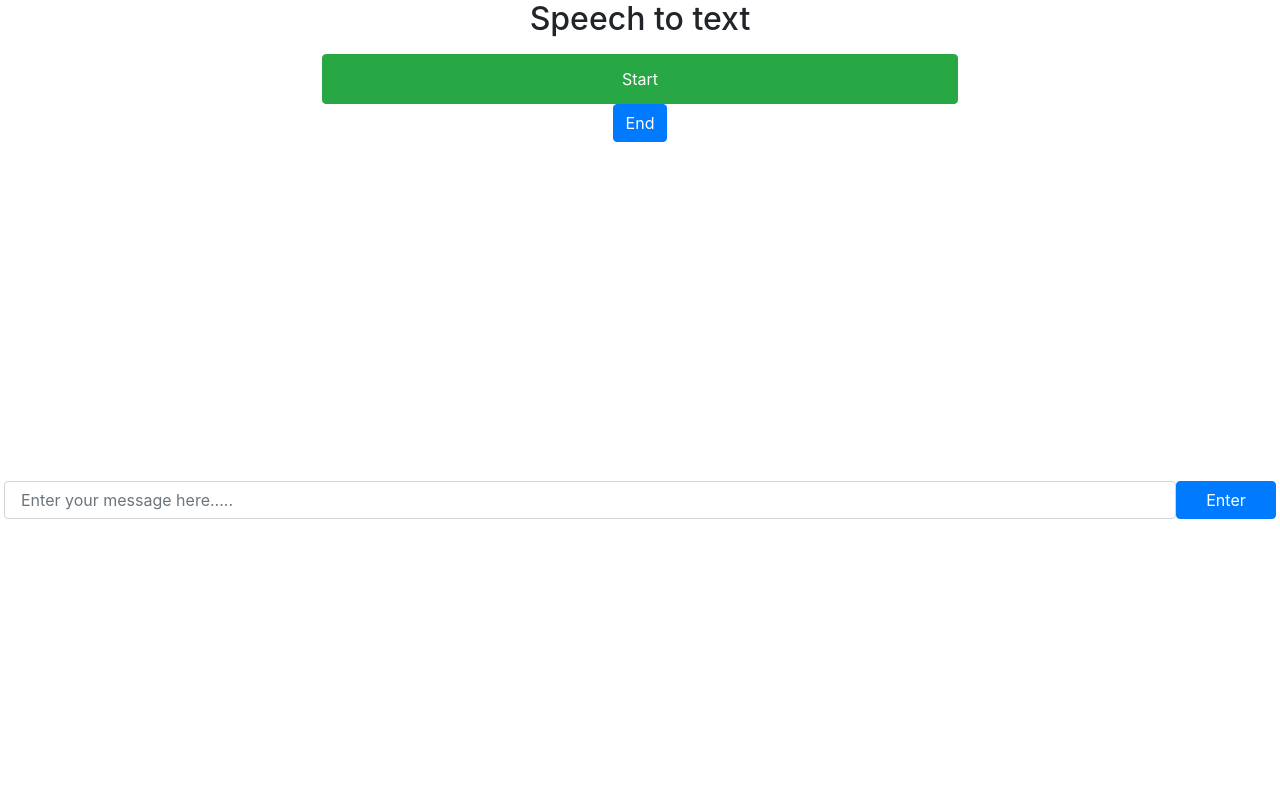
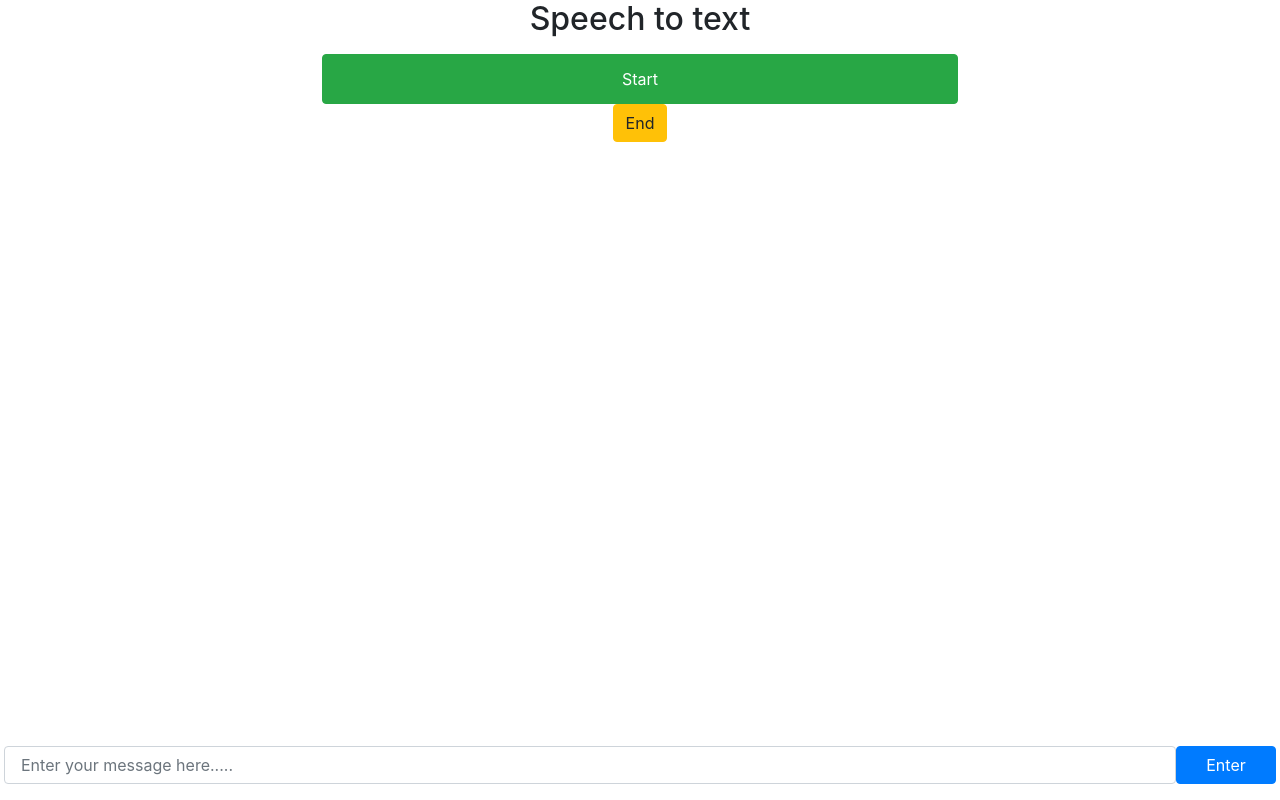
Before and after one commit to auto-mom/automom, an Angular app: page /speechRecognition in a window 1280 px wide. Built offline with nearby package versions, Linux system fonts and the light colour scheme.

Commit message:
css changes

```diff
--- a/src/app/dashboard/dashboard.component.html
+++ b/src/app/dashboard/dashboard.component.html
@@ -132,8 +132,8 @@
         <form #acceptTokenForm="ngForm" novalidate>
           <input type="text" class="form-control" [(ngModel)]="joinVirtualRoomReqObj.token" name="token" id="token"
             placeholder="Enter Token Here" required>
-          <div class="justify-content-end d-flex">
-            <button type="button" class="btn btn-secondary" data-dismiss="modal">Close</button>
+          <div class="justify-content-end d-flex pt-10">
+            <button type="button" class="btn btn-secondary mr-10" data-dismiss="modal">Close</button>
             <button type="submit" class="btn btn-primary" data-dismiss="modal"   (click)="joinVirtualRoom(joinVirtualRoomReqObj)">Enter</button>
           </div>
         </form>
--- a/src/app/speech-recognition/speech-recognition.component.html
+++ b/src/app/speech-recognition/speech-recognition.component.html
@@ -9,8 +9,8 @@
         <button class="btn btn-success w-50 justify-self-center" (click)="startButton($event)" *ngIf="!recognizing">Start</button>
         <button class="btn btn-danger w-50 justify-self-center" *ngIf="recognizing" (click)="stopButton()">Stop</button>
     </div>
-    <div style="text-align:center">
-        <button class="btn btn-primary justify-self-center" (click)="endMeetingData()">End</button>
+    <div class="justify-self-center">
+        <button class="btn btn-warning justify-self-center" (click)="endMeetingData()">End</button>
     </div>
     <div class="justify-self-center align-self-center">
       <p *ngIf="notification" class="notification mb-0">{{notification}}</p>
--- a/src/app/speech-recognition/speech-recognition.component.scss
+++ b/src/app/speech-recognition/speech-recognition.component.scss
@@ -1,6 +1,6 @@
 .grid-container{
     display: grid;
-    grid-template-rows: 50px 50px auto 50px;
+    grid-template-rows: 50px 50px 50px auto 50px;
 }
 .min-height{
     min-height: 50px;
```
